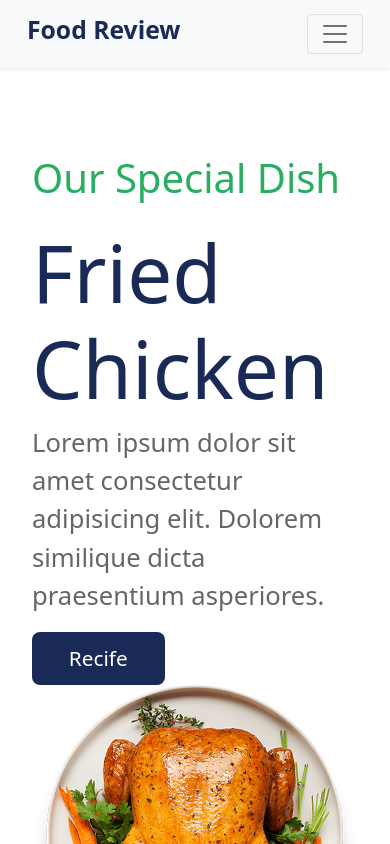
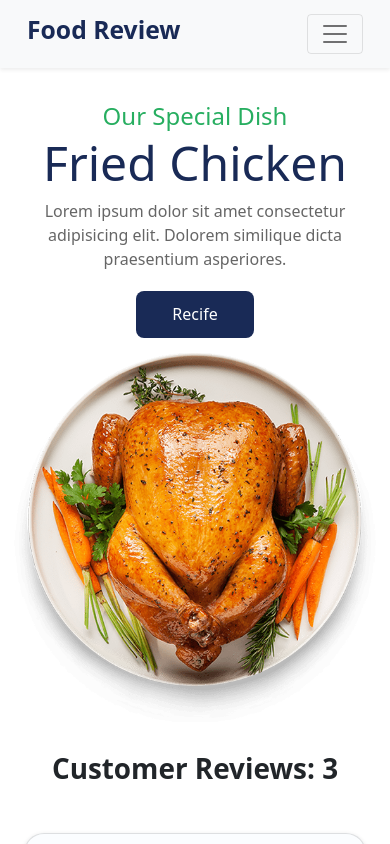
Before and after one commit to ImRanKhan81m/Food-Review-A09, a React (Create React App) app: page / in a window 390 px wide. Shown: the top 844 px of the page. Built offline with nearby package versions, Linux system fonts and the light colour scheme; the HTML template or start-up script is replaced by a standard one.

Commit message:
home page responsive done

```diff
--- a/src/Components/Home/Home.css
+++ b/src/Components/Home/Home.css
@@ -40,7 +40,8 @@ section {
     width: 100%;
     margin: auto;
 }
-.review-items button{
+
+.review-items button {
     border: none;
     background-color: #192a56;
     font-size: 1.3rem;
@@ -49,3 +50,85 @@ section {
     cursor: pointer;
     padding: 0.7rem 2.3rem;
 }
+
+
+
+@media only screen and (max-width: 1090px) {
+    .home-details h1 {
+        font-size: 4rem;
+    }
+
+    .home-details p {
+        font-size: 1.2rem;
+        color: #666;
+    }
+
+    .home-details button {
+        font-size: 1.2rem;
+        padding: 0.7rem 2.3rem;
+    }
+}
+
+@media only screen and (max-width: 890px) {
+    section {
+        margin-bottom: 0px;
+    }
+
+    .home-details h1 {
+        font-size: 3rem;
+    }
+
+    .home-details span {
+        font-size: 2rem;
+    }
+}
+
+@media only screen and (max-width: 769px) {
+    .home-details {
+        text-align: center;
+    }
+    section {
+        padding-top: 30px;
+    }
+    .home-details h1 {
+        font-size: 4rem;
+    }
+    .home-details p {
+        margin-bottom: 0;
+    }
+    .home-details span {
+        font-size: 1.7rem;
+    }
+    .home-details button {
+        font-size: 1.4rem;
+        padding: 0.7rem 3.3rem;
+        margin-bottom: 40px;
+        margin-top: 20px;
+    }
+    .img-container img {
+        width: 100%;
+    }
+}
+@media only screen and (max-width: 500px) {
+    .home-details h1 {
+        font-size: 3rem;
+    }
+    .home-details span {
+        font-size: 1.5rem;
+    }
+
+    .home-details p {
+        font-size: 1rem;
+        color: #666;
+    }
+
+    .home-details button {
+        font-size: 1rem;
+        padding: 0.7rem 2.3rem;
+        margin-bottom: 15px;
+    }
+    section{
+        padding-right: 0px;
+        padding-left: 0px;
+    }
+}
--- a/src/Components/Home/Home.js
+++ b/src/Components/Home/Home.js
@@ -17,7 +17,7 @@ const Home = () => {
                 <section>
                     <Container>
                         <Row>
-                            <Col lg='6' className='d-flex align-items-center'>
+                            <Col lg='6' md='6' className='d-flex align-items-center'>
                                 <div className='home-details'>
                                     <p><span>Our Special Dish</span></p>
                                     <h1>Fried Chicken</h1>
@@ -25,7 +25,7 @@ const Home = () => {
                                     <button onClick={() => navigate('/about')}>Recife</button>
                                 </div>
                             </Col>
-                            <Col lg='6' className='img-container'>
+                            <Col lg='6' md='6' className='img-container'>
                                 <div>
                                     <img src={image} alt="" />
                                 </div>
@@ -35,7 +35,7 @@ const Home = () => {
                 </section>
                 <section>
                     <div className="container text-center review-items">
-                        <h1>Customer Reviews: {customReview.length}</h1>
+                        <h1><b>Customer Reviews: {customReview.length}</b></h1>
                         <div className='reviews mt-5'>
                             {
                                 customReview.map(review => <CustomReview
```
